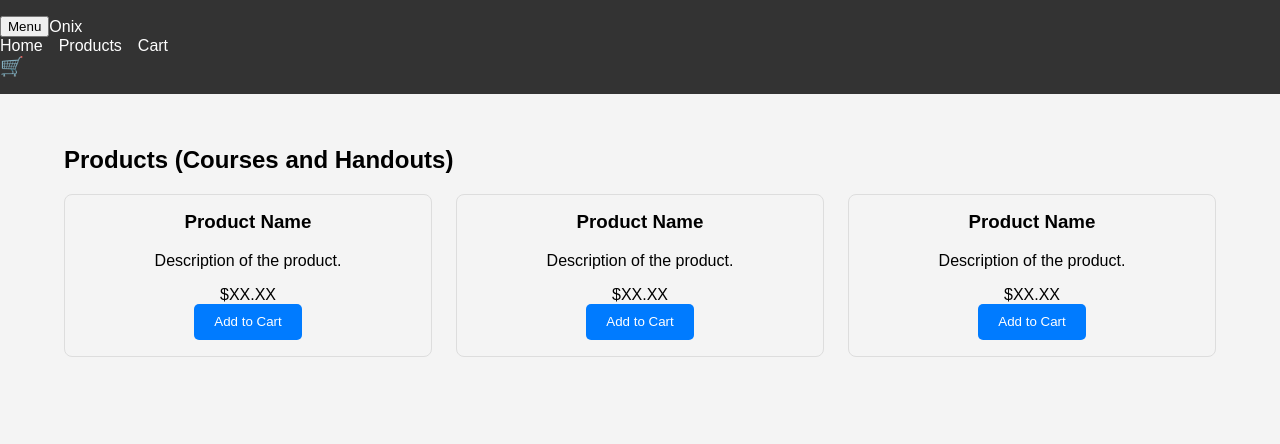
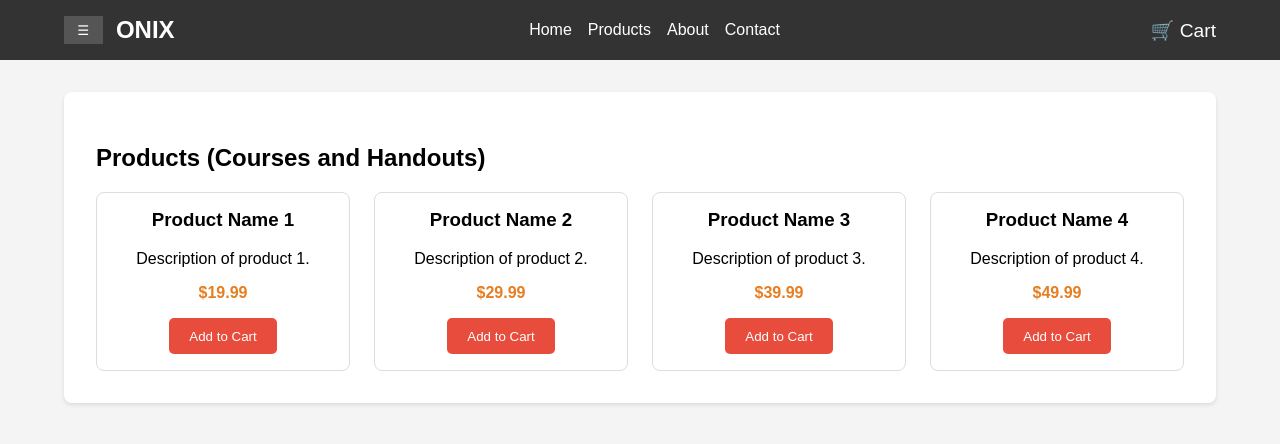
Before and after one commit to brunoalxc/brunoalxc.github.io, a PHP site: page /products.html in a window 1280 px wide. Shown: the top 444 px of the page. Run offline with PHP 8.4, Linux system fonts and the light colour scheme.

Commit message:
Refined Products Page layout and styling based on sketch.

```diff
--- a/products.html
+++ b/products.html
@@ -8,20 +8,19 @@
 </head>
 <body>
     <header>
-        <nav>
+        <nav class="navbar">
             <div class="menu-logo">
-                <!-- Menu button and logo -->
-                <button>Menu</button>
-                <span>Onix</span>
+                <button class="menu-btn">☰</button>
+                <span class="logo">ONIX</span>
             </div>
             <ul class="nav-links">
                 <li><a href="index.html">Home</a></li>
                 <li><a href="products.html">Products</a></li>
-                <li><a href="cart.html">Cart</a></li>
+                <li><a href="#">About</a></li>
+                <li><a href="#">Contact</a></li>
             </ul>
             <div class="cart-icon">
-                <!-- Cart icon -->
-                <a href="cart.html">🛒</a>
+                <a href="cart.html">🛒 Cart</a>
             </div>
         </nav>
     </header>
@@ -30,24 +29,29 @@
             <h2>Products (Courses and Handouts)</h2>
             <div class="product-grid">
                 <div class="product-item">
-                    <h3>Product Name</h3>
-                    <p>Description of the product.</p>
-                    <div class="price">$XX.XX</div>
+                    <h3>Product Name 1</h3>
+                    <p>Description of product 1.</p>
+                    <div class="price">$19.99</div>
                     <button class="add-to-cart-btn">Add to Cart</button>
                 </div>
                 <div class="product-item">
-                    <h3>Product Name</h3>
-                    <p>Description of the product.</p>
-                    <div class="price">$XX.XX</div>
+                    <h3>Product Name 2</h3>
+                    <p>Description of product 2.</p>
+                    <div class="price">$29.99</div>
                     <button class="add-to-cart-btn">Add to Cart</button>
                 </div>
                 <div class="product-item">
-                    <h3>Product Name</h3>
-                    <p>Description of the product.</p>
-                    <div class="price">$XX.XX</div>
+                    <h3>Product Name 3</h3>
+                    <p>Description of product 3.</p>
+                    <div class="price">$39.99</div>
                     <button class="add-to-cart-btn">Add to Cart</button>
                 </div>
-                <!-- More products can be added here -->
+                <div class="product-item">
+                    <h3>Product Name 4</h3>
+                    <p>Description of product 4.</p>
+                    <div class="price">$49.99</div>
+                    <button class="add-to-cart-btn">Add to Cart</button>
+                </div>
             </div>
         </section>
     </main>
--- a/style.css
+++ b/style.css
@@ -88,7 +88,7 @@ main {
     border: 1px dashed #ccc;
 }
 
-.featured-products {
+.featured-products, .product-list {
     background-color: #fff;
     padding: 2em;
     margin-bottom: 2em;
@@ -113,11 +113,55 @@ main {
     margin-top: 0;
 }
 
-.product-item button {
-    background-color: #007bff;
+.product-item .price {
+    font-weight: bold;
+    color: #e67e22;
+    margin-bottom: 1em;
+}
+
+.product-item button, .add-to-cart-btn {
+    background-color: #e74c3c;
     color: #fff;
     border: none;
     padding: 0.8em 1.5em;
     border-radius: 5px;
     cursor: pointer;
 }
+
+.cart-item {
+    display: flex;
+    justify-content: space-between;
+    align-items: center;
+    border-bottom: 1px solid #eee;
+    padding: 1em 0;
+}
+
+.cart-item:last-child {
+    border-bottom: none;
+}
+
+.quantity-controls button {
+    background-color: #ddd;
+    border: none;
+    padding: 0.5em 0.8em;
+    cursor: pointer;
+}
+
+.quantity-controls span {
+    margin: 0 0.5em;
+}
+
+.item-price {
+    font-weight: bold;
+}
+
+.continue-payment-btn {
+    background-color: #2ecc71;
+    color: #fff;
+    border: none;
+    padding: 1em 2em;
+    border-radius: 5px;
+    cursor: pointer;
+    float: right;
+    margin-top: 1em;
+}
```
